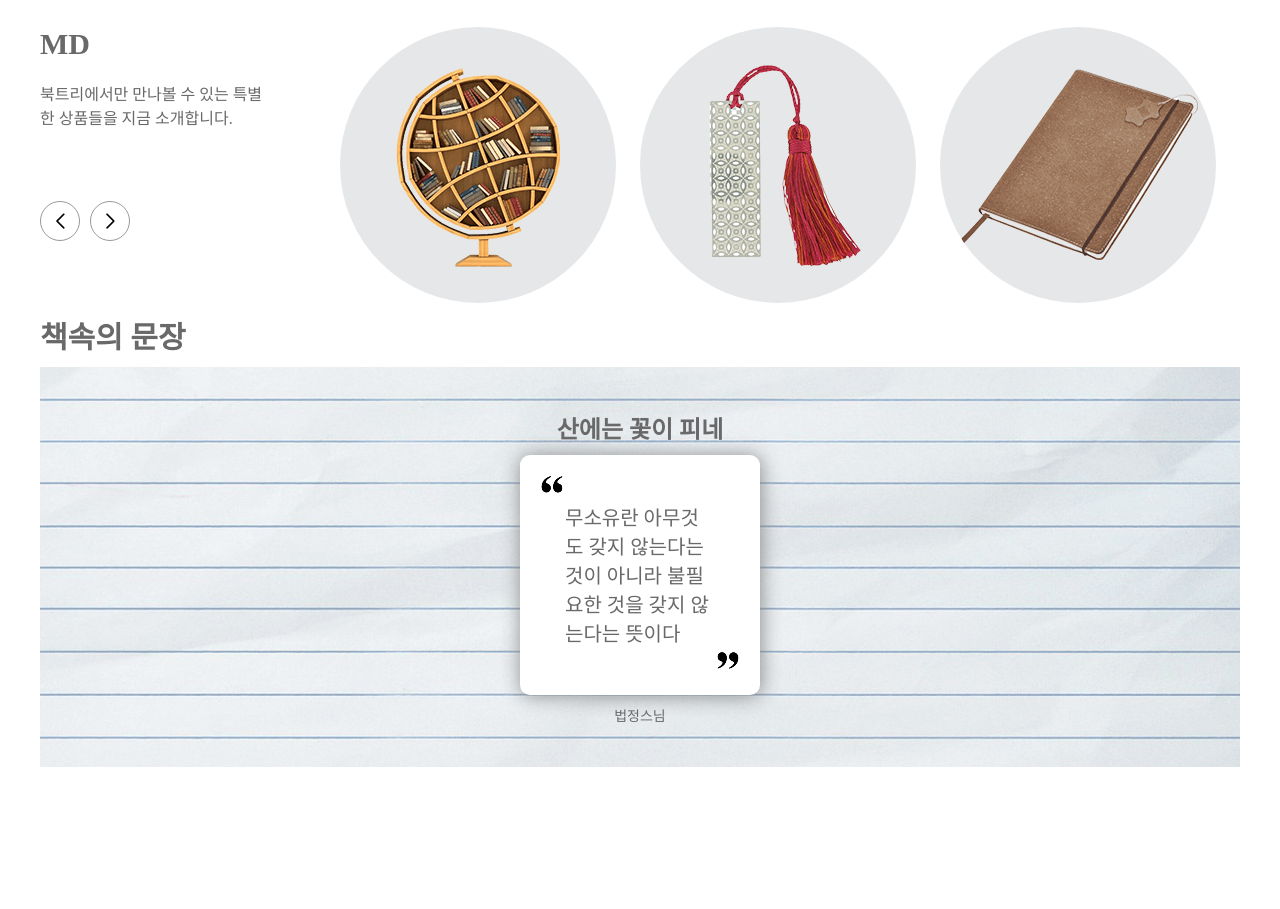
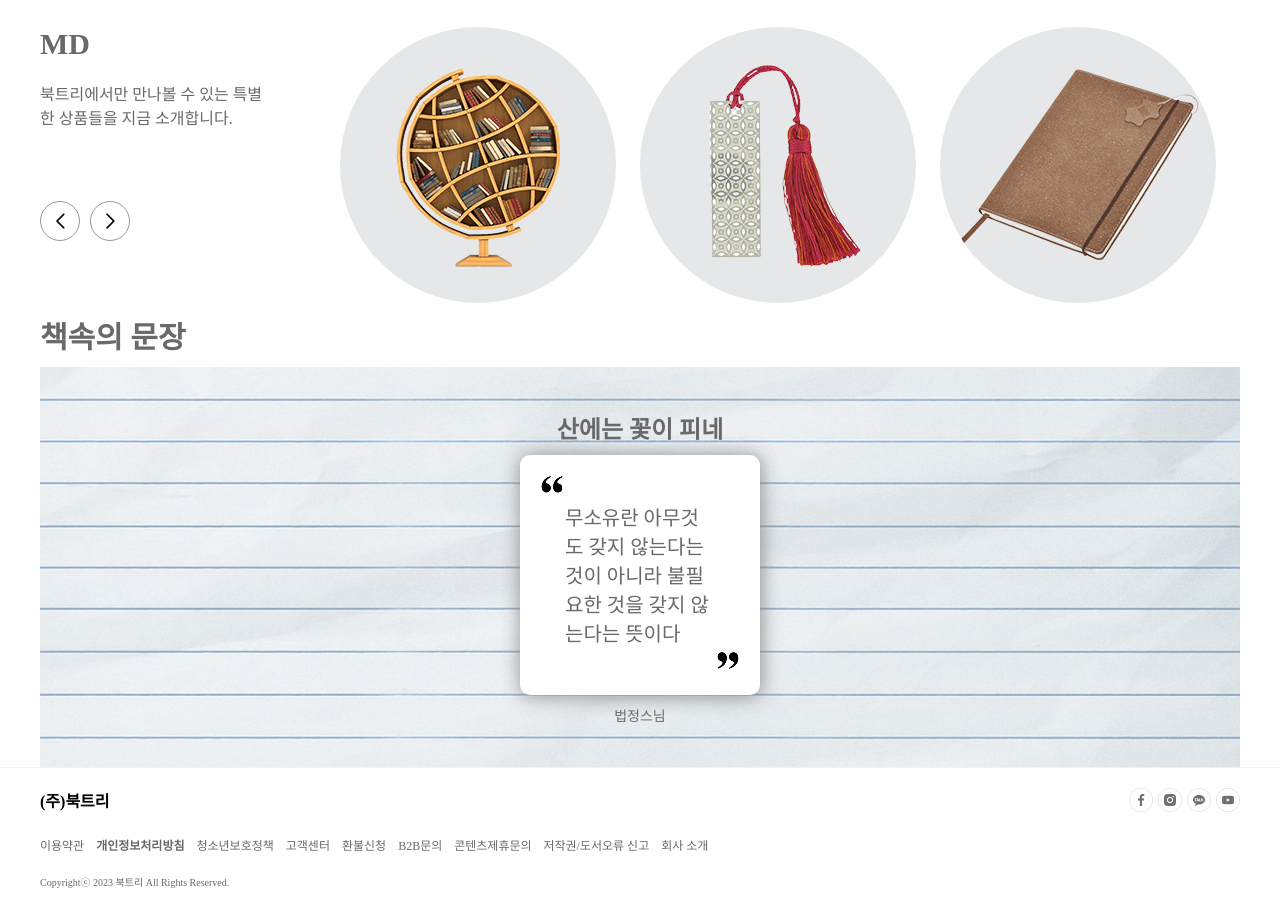
Before and after one commit to jwkcokr/booktree, a plain HTML site: page index.html in a window 1280 px wide. Shown: the part 1571-2480 px from the top of the page. Before the commit the page ends 2338 px from the top, so only its background shows below. Drawn offline with nearby package versions, Linux system fonts and the light colour scheme; a web font is replaced by a local one.

Commit message:
'헤더수정,푸터추가'

```diff
--- a/css/media.css
+++ b/css/media.css
@@ -52,6 +52,11 @@
     .md .right_area .md_swiper figure figcaption{
         width: 230px;
         height: 230px;
+    }
+
+    #footer .row{
+        width: 100%;
+        padding: 0 20px;
     }
 }
 
@@ -251,14 +256,25 @@
         width: 120px;
         font-size: 17px;
     }
+
+    .footer .f_service{
+        flex-wrap: wrap;
+        align-content: flex-start;
+    }
 }
 
 @media (max-width:720px) {
     .header{
-        height: 100px;
+        height: 150px;
+        flex-direction: column;
+        align-items: center;
     }
     .header .h_logo a img{
         width: 100px;
+    }
+    .header .h_nav ul{
+        /* margin: 10px 0 10px 0; */
+        padding-bottom: 20px;
     }
     .header .h_nav ul li a{
         font-size: 17px;
@@ -268,6 +284,9 @@
         top:10px;
     }
 
+    #search .row{
+        border-top: 1px solid #8fb087;
+    }
     .search{
         width: 500px;
     }
@@ -371,25 +390,6 @@
 }
 
 @media (max-width:620px) {
-    .header{
-        height: 80px;
-    }
-    .header .h_logo a img{
-        width: 80px;
-    }
-    .header .h_nav ul li{
-        margin-right: 15px;
-    }
-    .header .h_nav ul li:last-child{
-        margin-right: 10px;
-    }
-    .header .h_nav ul li a{
-        font-size: 15px;
-    }
-    .header .h_nav ul li::after{
-        display: none;
-    }
-
     .search{
         width: 400px;
     }
@@ -498,6 +498,16 @@
 }
 
 @media (max-width:580px) {
+    .header .h_nav ul li a{
+        font-size: 15px;
+    }
+    .header .h_nav ul li{
+        margin-right: 15px;
+    }
+    .header .h_nav ul li::after{
+        display: none;
+    }
+
     .banner .mySwiper figure a img{
         width: 1000px;
     }
@@ -526,18 +536,21 @@
 
 @media (max-width:480px) {
     .header{
-        height: 70px;
+        justify-content: space-around;
+        height: 140px;
     }
     .header .h_logo a img{
-        width: 70px;
+        width: 90px;
+    }
+    .header .h_nav ul{
+        padding-bottom: 10px;
     }
     .header .h_nav ul li a{
-        font-size: 12px;
+        font-size: 14px;
     }
 
     .search{
         width: 350px;
-        margin: 10px auto;
     }
     .search select{
         font-size: 12px;
@@ -560,11 +573,9 @@
 
 
     .ad>div{
-        /* height: 60px; */
         border-radius: 10px;
     }
     .ad a figure{
-        /* height: 60px; */
     }
     .ad a figure img{
         top:5px;
@@ -669,14 +680,8 @@
 }
 
 @media (max-width:420px) {
-    .header{
-        height: 60px;
-    }
-    .header .h_logo a img{
-        width: 60px;
-    }
-    .header .h_nav ul li a{
-        font-size: 10px;
+    .header .h_nav ul li{
+        margin-right: 10px;
     }
 
     .search{
--- a/css/style.css
+++ b/css/style.css
@@ -17,6 +17,8 @@ html{
 #md{}
 
 #randomSentence{}
+
+#footer{}
 
 /*container*/
 .container{
@@ -67,10 +69,12 @@ html{
     border-radius: 50%;
 }
 .header .h_nav ul li:last-child{
-    margin-right: 20px;
+    /* margin-right: 20px; */
+    margin-right: 0;
 }
 .header .h_nav ul li a{
     font-size: 30px;
+    font-weight: bold;
 }
 .header .h_nav ul li a:hover{
     color:#8fb087;
@@ -435,3 +439,53 @@ html{
     margin-top: 10px;
     font-size: 14px;
 }
+
+/*footer*/
+#footer .container{
+    width: 100%;
+    border-top: 1px solid #f1f1f1;
+}
+#footer .row{
+    width: 1200px;
+    margin: 0 auto;
+}
+.footer{padding: 20px 0;}
+.footer .f_head{
+    display: flex;
+    justify-content: space-between;
+}
+.footer .f_head .f_logo{
+    font-size: 16px;
+    font-weight: bold;
+    color: #000;
+}
+.footer .f_head .f_sns{
+    display: flex;
+}
+.footer .f_head .f_sns li{
+    margin-right: 5px;
+}
+.footer .f_head .f_sns li:last-child{
+    margin-right: 0;
+}
+.footer .f_head .f_sns li a{}
+.footer .f_head .f_sns li a img{
+    width: 24px;
+}
+.footer .f_service{
+    display: flex;
+    margin-top: 24px;
+}
+.footer .f_service li{
+    margin-right: 12px;
+}
+.footer .f_service li:last-child{
+    margin-right: 0;
+}
+.footer .f_service li a{
+    font-size: 12px;
+}
+.footer .f_copy{
+    font-size: 10px;
+    margin-top: 20px;
+}
--- a/index.html
+++ b/index.html
@@ -337,6 +337,36 @@
         </div><!--//.container-->
     </section><!--//#randomSentence-->
 
+    <footer id="footer">
+        <div class="container">
+            <div class="row">
+                <div class="footer">
+                    <div class="f_head">
+                        <a href="javascript:void(0)" class="f_logo">(주)북트리</a>
+                        <ul class="f_sns">
+                            <li><a href="javscript:void(0)"><img src="img/f_facebook.png" alt="페이스북아이콘이미지"></a></li>
+                            <li><a href="javscript:void(0)"><img src="img/f_insta.png" alt="인스타아이콘이미지"></a></li>
+                            <li><a href="javscript:void(0)"><img src="img/f_kakao.png" alt="카카오아이콘이미지"></a></li>
+                            <li><a href="javscript:void(0)"><img src="img/f_youtube.png" alt="유튜브아이콘이미지"></a></li>
+                        </ul><!--//.f_sns-->
+                    </div><!--//.f_head-->
+                    <ul class="f_service">
+                        <li><a href="javascript:void(0)">이용약관</a></li>
+                        <li><a href="javascript:void(0)" style="font-weight: bold;">개인정보처리방침</a></li>
+                        <li><a href="javascript:void(0)">청소년보호정책</a></li>
+                        <li><a href="javascript:void(0)">고객센터</a></li>
+                        <li><a href="javascript:void(0)">환불신청</a></li>
+                        <li><a href="javascript:void(0)">B2B문의</a></li>
+                        <li><a href="javascript:void(0)">콘텐츠제휴문의</a></li>
+                        <li><a href="javascript:void(0)">저작권/도서오류 신고</a></li>
+                        <li><a href="javascript:void(0)">회사 소개</a></li>
+                    </ul><!--//.f_service-->
+                    <p class="f_copy">Copyrightⓒ 2023 북트리 All Rights Reserved.</p><!--//.f_copy-->
+                </div><!--//.footer-->
+            </div><!--//.row-->
+        </div><!--//.container-->
+    </footer><!--//#footer-->
+
     <script src="https://ajax.googleapis.com/ajax/libs/jquery/1.12.4/jquery.min.js"></script>
     <script src="https://cdn.jsdelivr.net/npm/swiper@8/swiper-bundle.min.js"></script>
     <script src="js/script.js"></script>
```
Also changed, not shown: img/f_facebook.png (added), img/f_insta.png (added), img/f_kakao.png (added), img/f_youtube.png (added).
